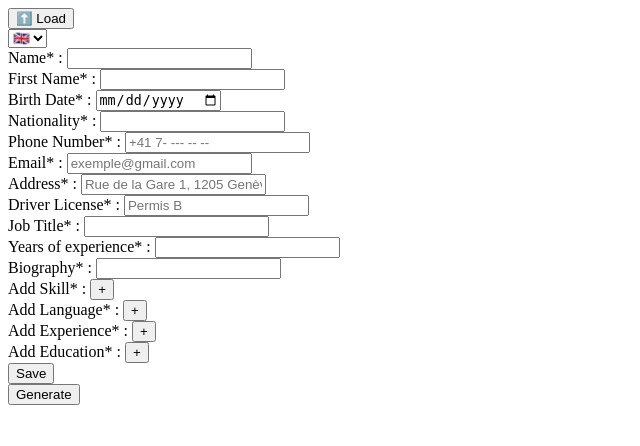
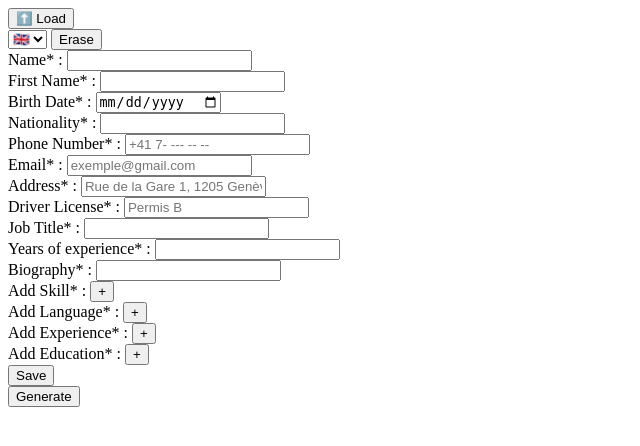
Before and after one commit to iliasmj/cv_generator, a Flask app: page / in a window 1280 px wide. Shown: the top 446 px of the page, without its empty margins (0-640 px from the left). Run offline with Flask 3, Linux system fonts and the light colour scheme.

Commit message:
adding erase form button

```diff
--- a/static/js/index.js
+++ b/static/js/index.js
@@ -161,6 +161,7 @@ const addExperienceButton = document.getElementById("add_experience_button");
 const addEducationButton = document.getElementById("add_education_button");
 
 const loadButton = document.getElementById("load");
+const eraseButton = document.getElementById("erase");
 const saveButton = document.getElementById("save");
 const generateButton = document.getElementById("generate");
 
@@ -191,11 +192,13 @@ const proficiencyLevel = {
 const buttonInner = {
     "🇬🇧" : {
         "load" : "⬆️ Load",
+        "erase" : "Erase",
         "save" : "Save",
         "generate" : "Generate"
     },
     "🇫🇷" : {
         "load" : "⬆️ Charger",
+        "erase" : "Effacer",
         "save" : "Sauvegarder",
         "generate" : "Générer"
     }
@@ -256,6 +259,7 @@ function updateUI() {
         updatePlaceholders();
     }
 
+    eraseButton.innerHTML = buttonInner[selectedLanguage]["erase"];
     saveButton.value = buttonInner[selectedLanguage]["save"];
     generateButton.innerHTML = buttonInner[selectedLanguage]["generate"];
 
@@ -267,7 +271,6 @@ const saveDisplayLanguage = function() {
     localStorage.setItem("display_language", displayLanguageSelector.value);
     updateUI()
 };
-displayLanguageSelector.addEventListener("change", saveDisplayLanguage);
 
 const loadDisplayLanguage = function() {
     localStorage.setItem("cached_display_language", displayLanguageSelector.value);
@@ -279,7 +282,17 @@ const loadDisplayLanguage = function() {
         saveDisplayLanguage();
     }
 };
-window.addEventListener("DOMContentLoaded", loadDisplayLanguage);
+
+const eraseForm = function() {
+    const fixedInputs = document.getElementsByClassName("fixed");
+    for (input of fixedInputs) {
+        input.value = "";
+    }
+    skillsDiv.innerHTML = "";
+    languagesDiv.innerHTML = "";
+    experiencesDiv.innerHTML = "";
+    educationsDiv.innerHTML = "";
+}
 
 function createHTMLDiv(className, parentElement) {
     const newDiv = document.createElement("div");
@@ -587,10 +600,16 @@ const generate = function() {
         window.location.href = "/cv";
 }
 
+window.addEventListener("DOMContentLoaded", loadDisplayLanguage);
+
+loadButton.addEventListener("click", load);
+
+displayLanguageSelector.addEventListener("change", saveDisplayLanguage);
+
 //Links adding functions to action buttons. :
 addSkillButton.addEventListener("click", addSkill);
 addLanguageButton.addEventListener("click", addLanguage);
 addExperienceButton.addEventListener("click", addExperience);
 addEducationButton.addEventListener("click", addEducation);
-loadButton.addEventListener("click", load);
+
 generateButton.addEventListener("click", generate);
--- a/templates/index.html
+++ b/templates/index.html
@@ -13,54 +13,55 @@
                 <option id="english" value="🇬🇧">🇬🇧</option>
                 <option id="french" value="🇫🇷">🇫🇷</option>
             </select>
+            <button id="erase"></button>
             <div id="personal_data">
                 <div>
                     <label id="name_label"></label>
-                    <input id="name" type="text" name="name" required>
+                    <input id="name" class="fixed" type="text" name="name" required>
                 </div>
                 <div>
                     <label id="first_name_label"></label>
-                    <input id="first_name" type="text" name="first_name" required>
+                    <input id="first_name" class="fixed" type="text" name="first_name" required>
                 </div>
                 <div>
                     <label id="birth_date_label"></label>
-                    <input id="birth_date" type="date" name="birth_date" required>
+                    <input id="birth_date" class="fixed" type="date" name="birth_date" required>
                 </div>
                 <div>
                     <label id="nationality_label"></label>
-                    <input id="nationality" type="text" name="nationality" required>
+                    <input id="nationality" class="fixed" type="text" name="nationality" required>
                 </div>
                 <div>
                     <label id="phone_number_label"></label>
-                    <input id="phone_number" type="text" name="phone_number" placeholder="+41 7- --- -- --" required>
+                    <input id="phone_number" class="fixed" type="text" name="phone_number" placeholder="+41 7- --- -- --" required>
                 </div>
                 <div>
                     <label id="email_label">Email<span id=\"required\">*</span> :</label>
-                    <input id="email" type="text" name="email" placeholder="exemple@gmail.com" required>
+                    <input id="email" class="fixed" type="text" name="email" placeholder="exemple@gmail.com" required>
                 </div>
                 <div>
                     <label id="address_label"></label>
-                    <input id="address" type="text" name="address" placeholder="Rue de la Gare 1, 1205 Genève" required>
+                    <input id="address" class="fixed" type="text" name="address" placeholder="Rue de la Gare 1, 1205 Genève" required>
                 </div>
                 <div>
                     <label id="driver_license_label"></label>
-                    <input id="driver_license" type="text" name="driver_license" placeholder="Permis B" required>
+                    <input id="driver_license" class="fixed" type="text" name="driver_license" placeholder="Permis B" required>
                 </div>
             </div>
             <div id="about_me">
                 <div>
                     <label id="about_job_title_label"></label>
-                    <input id="about_job_title" type="text" name="about_job_title" required>
+                    <input id="about_job_title" class="fixed" type="text" name="about_job_title" required>
                 </div>
 
                 <div>
                     <label id="years_experience_label"></label>
-                    <input id="years_experience" type="text" name="years_experience" required>
+                    <input id="years_experience" class="fixed" type="text" name="years_experience" required>
                 </div>
 
                 <div>
                     <label id="bio_label"></label>
-                    <input id="bio" type="text" name="bio" required>
+                    <input id="bio" class="fixed" type="text" name="bio" required>
                 </div>
 
                 <div id="skills">
```
